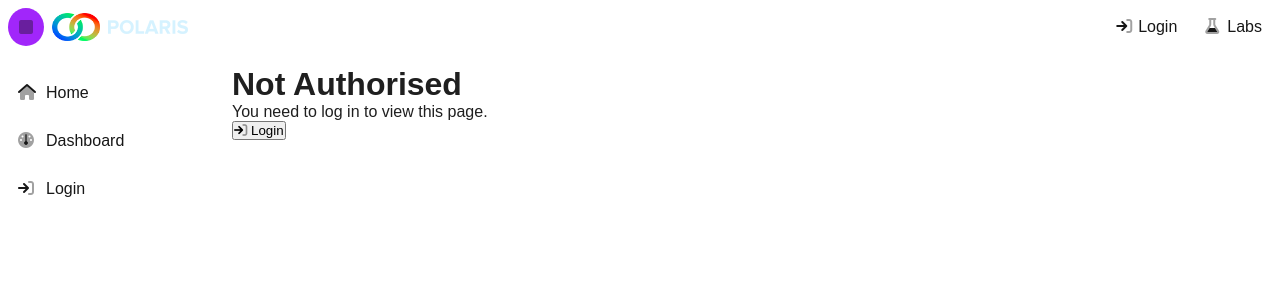
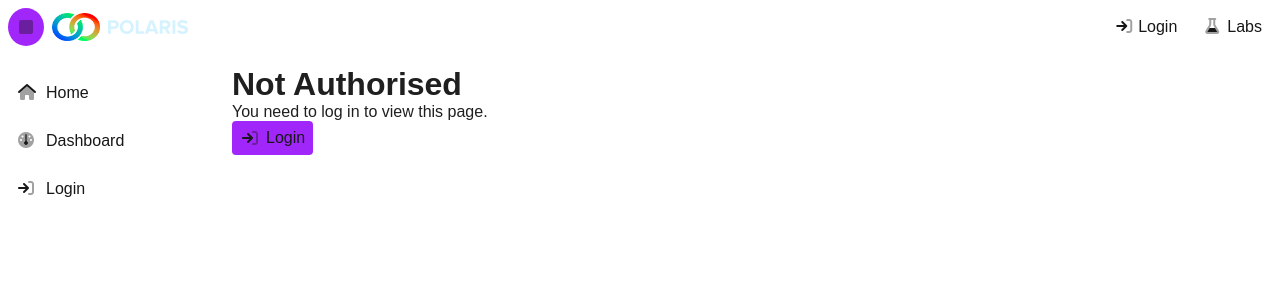
Before and after one commit to neofuture/polaris-nextjs, a Next.js app: page /user/profile in a window 1280 px wide. Shown: the top 300 px of the page. Built offline with nearby package versions, Linux system fonts and the light colour scheme; no server answers.

Commit message:
general stuff

```diff
--- a/src/components/microcomponents/button/button.component.tsx
+++ b/src/components/microcomponents/button/button.component.tsx
@@ -8,11 +8,22 @@ interface ButtonProps {
     label?: string;
     onClick?: () => void;
     rounded?: boolean;
+    className?: string;
+    href?: string;
 }
 
-const Button: React.FC<ButtonProps> = ({ iconName, label, onClick, rounded }) => {
+const Button: React.FC<ButtonProps> = ({ iconName, label, onClick, rounded, className, href }) => {
+    const handleClick = (event: React.MouseEvent<HTMLButtonElement, MouseEvent>) => {
+        if (onClick) {
+            onClick();
+        }
+        if (href) {
+            window.location.href = href;
+        }
+    };
+
     return (
-        <button onClick={onClick} className={`${styles.button} ${rounded ? styles.rounded : ''}`}>
+        <button onClick={handleClick} className={`${styles.button} ${rounded ? styles.rounded : ''} ${className || ''}`}>
             {iconName && (
                 <>
                     {label ? (
--- a/src/hoc/with-auth.tsx
+++ b/src/hoc/with-auth.tsx
@@ -3,9 +3,15 @@
 import React from 'react';
 import { useAuth } from '@/context/AuthContext';
 import Link from "next/link";
+import Button from "@/components/microcomponents/button/button.component";
+import NavLink from "@/components/microcomponents/nav-link/nav-link.component";
 
 
 const withAuth = <P extends object>(WrappedComponent: React.ComponentType<P>) => {
+    function login() {
+        console.log('Login');
+    }
+
     const ComponentWithAuth = (props: P) => {
         const { isLoggedIn } = useAuth();
 
@@ -14,11 +20,7 @@ const withAuth = <P extends object>(WrappedComponent: React.ComponentType<P>) =>
                 <div>
                     <h1>Not Authorised</h1>
                     <p>You need to log in to view this page.</p>
-                    <Link href="/user/login">
-                    <button>
-                        <i className={'fad fa-sign-in'}/> Login
-                    </button>
-                    </Link>
+                    <Button label="Login" href="/user/login" iconName='fa-sign-in'/>
                 </div>
             );
         }
```
